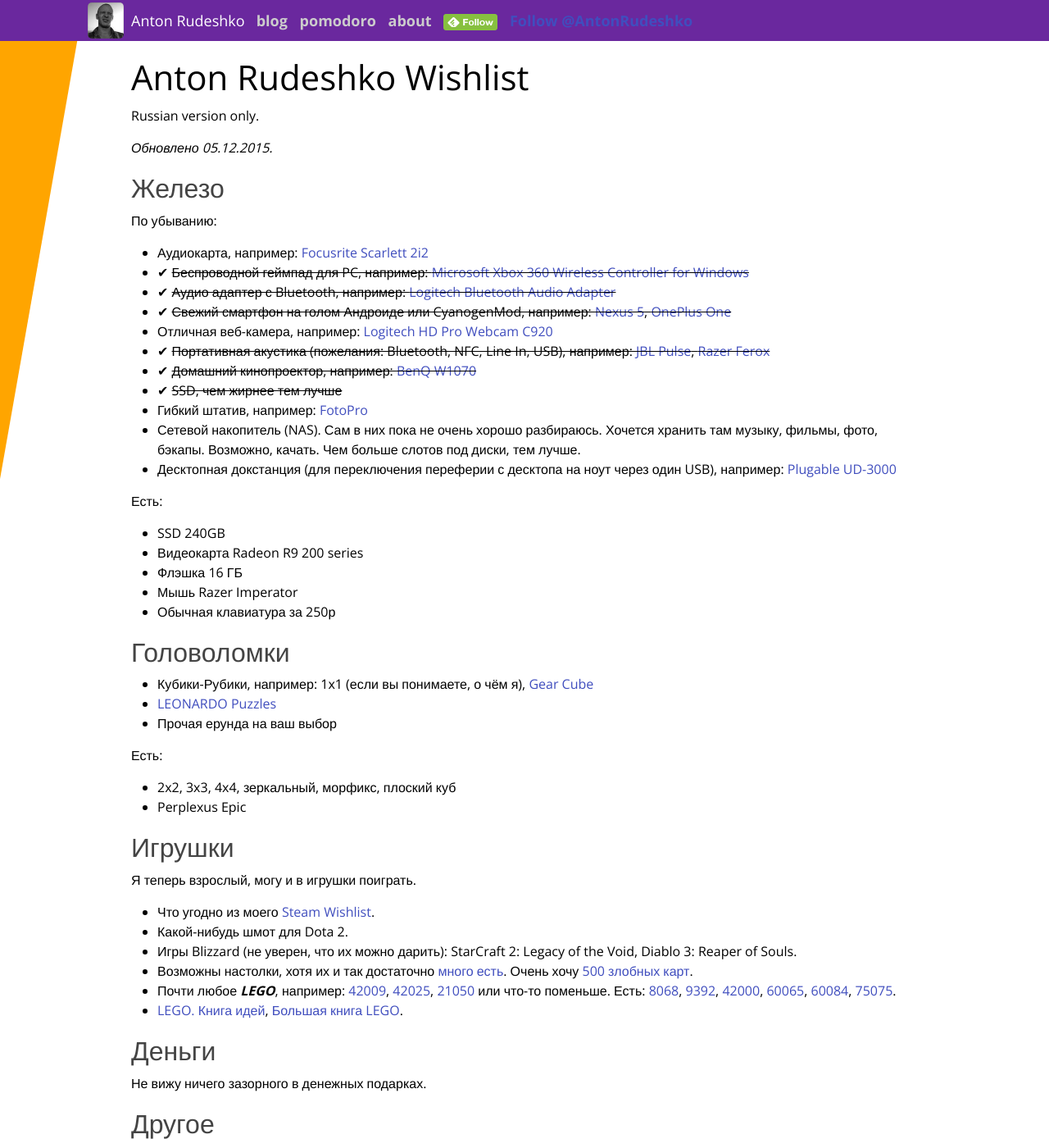
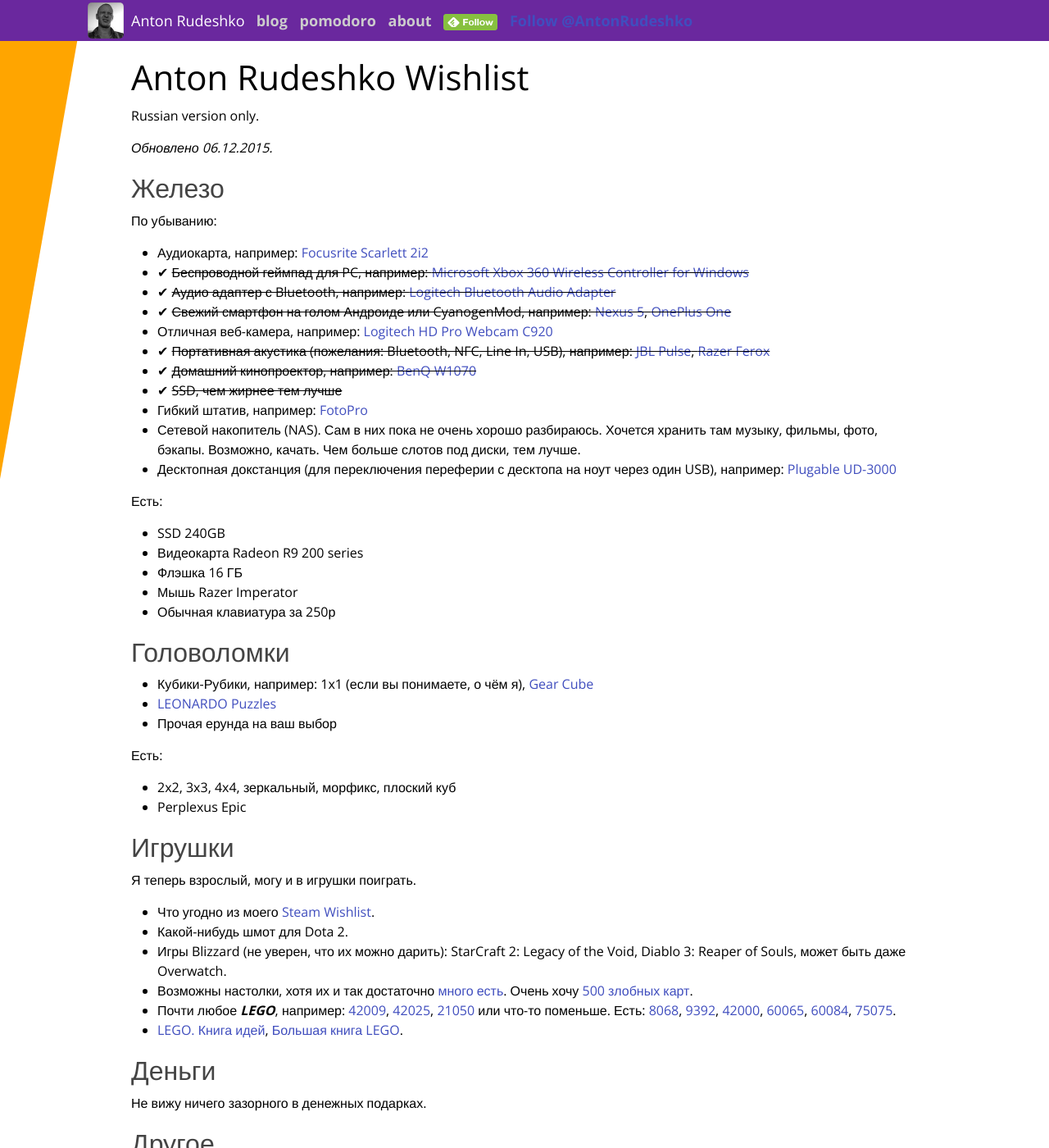
Before and after one commit to anton-rudeshko/anton-rudeshko.github.io, a Jekyll site: the page built from wishlist/index.md, in a window 1280 px wide and 1400 px high. Shown: the whole window at 82% size. Built offline with Jekyll 4.4.1, drawn with Linux system fonts in a browser that asks for light colours; Markdown is read by kramdown in place of the engine named in the settings; comment, search, counter and statistics services are not loaded.

Commit message:
Added Overwatch to wishlist

```diff
--- a/wishlist/index.md
+++ b/wishlist/index.md
@@ -7,7 +7,7 @@ title: Anton Rudeshko Wishlist
 
 Russian version only.
 
-*Обновлено 05.12.2015.*
+*Обновлено 06.12.2015.*
 
 ## Железо
 
@@ -50,7 +50,7 @@ Russian version only.
 
   * Что угодно из моего [Steam Wishlist][steam].
   * Какой-нибудь шмот для Dota 2.
-  * Игры Blizzard (не уверен, что их можно дарить): StarCraft 2: Legacy of the Void, Diablo 3: Reaper of Souls.
+  * Игры Blizzard (не уверен, что их можно дарить): StarCraft 2: Legacy of the Void, Diablo 3: Reaper of Souls, может быть даже Overwatch.
   * Возможны настолки, хотя их и так достаточно [много есть][board]. Очень хочу [500 злобных карт][500].
   * Почти любое ***LEGO***, например: [42009][42009], [42025][42025], [21050][21050] или что-то поменьше. Есть: [8068][8068], [9392][9392], [42000][42000], [60065][60065], [60084][60084], [75075][75075].
   * [LEGO. Книга идей][lego-ideas], [Большая книга LEGO][lego-big].
```
